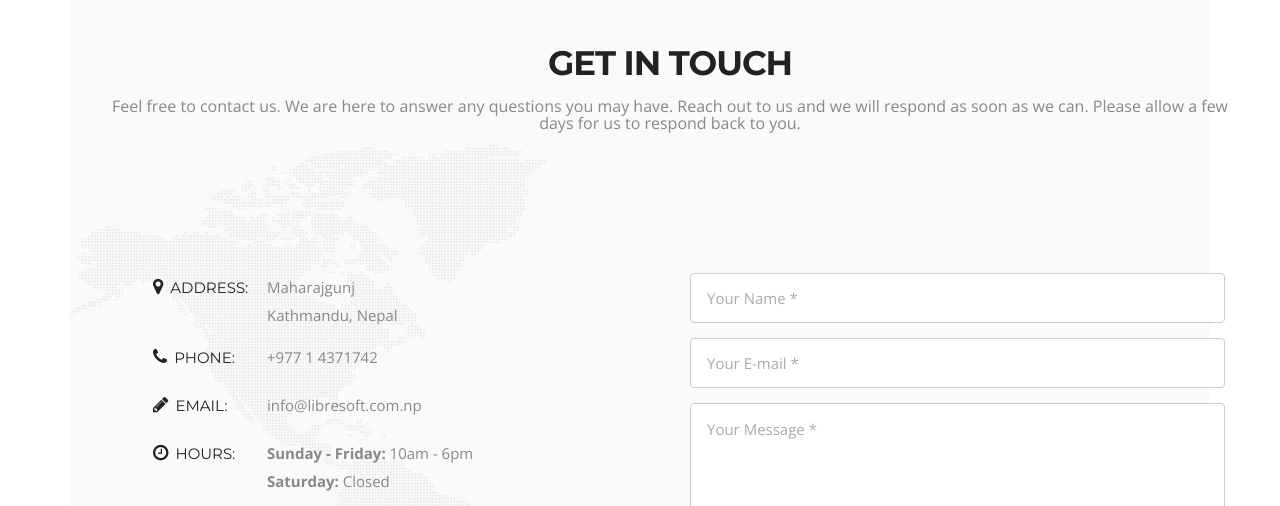
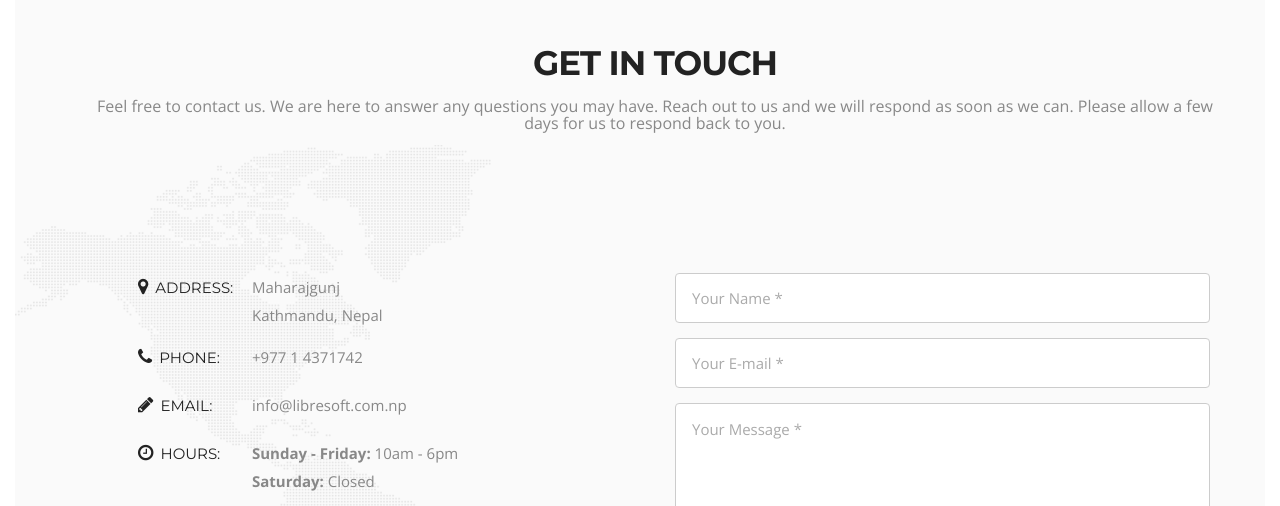
Before and after one commit to libresoftnp/libresoftnp.github.io, a plain HTML site: page index.html in a window 1280 px wide. Shown: the part 4192-4698 px from the top of the page. Drawn offline with nearby package versions, Linux system fonts and the light colour scheme; files whose address does not match are found by name.

Commit message:
Fixed width of GetInTouch

```diff
--- a/index.html
+++ b/index.html
@@ -296,7 +296,7 @@
 
 
 
-<div class="container">
+<div class="container" style="width: 100%">
 <section class="main-section contact" id="contact" style="background-color: rgba(0, 0, 0, 0.02)">
 
 <div class="container">
```
